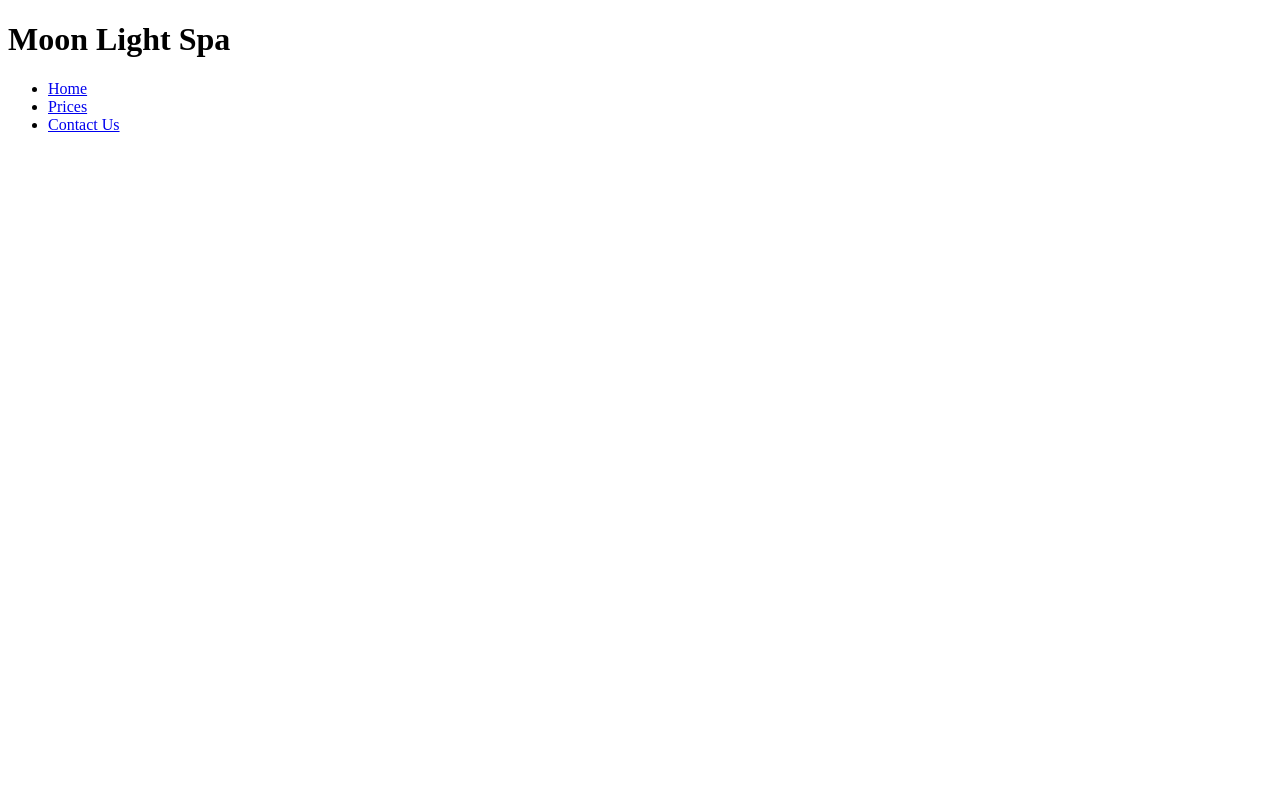
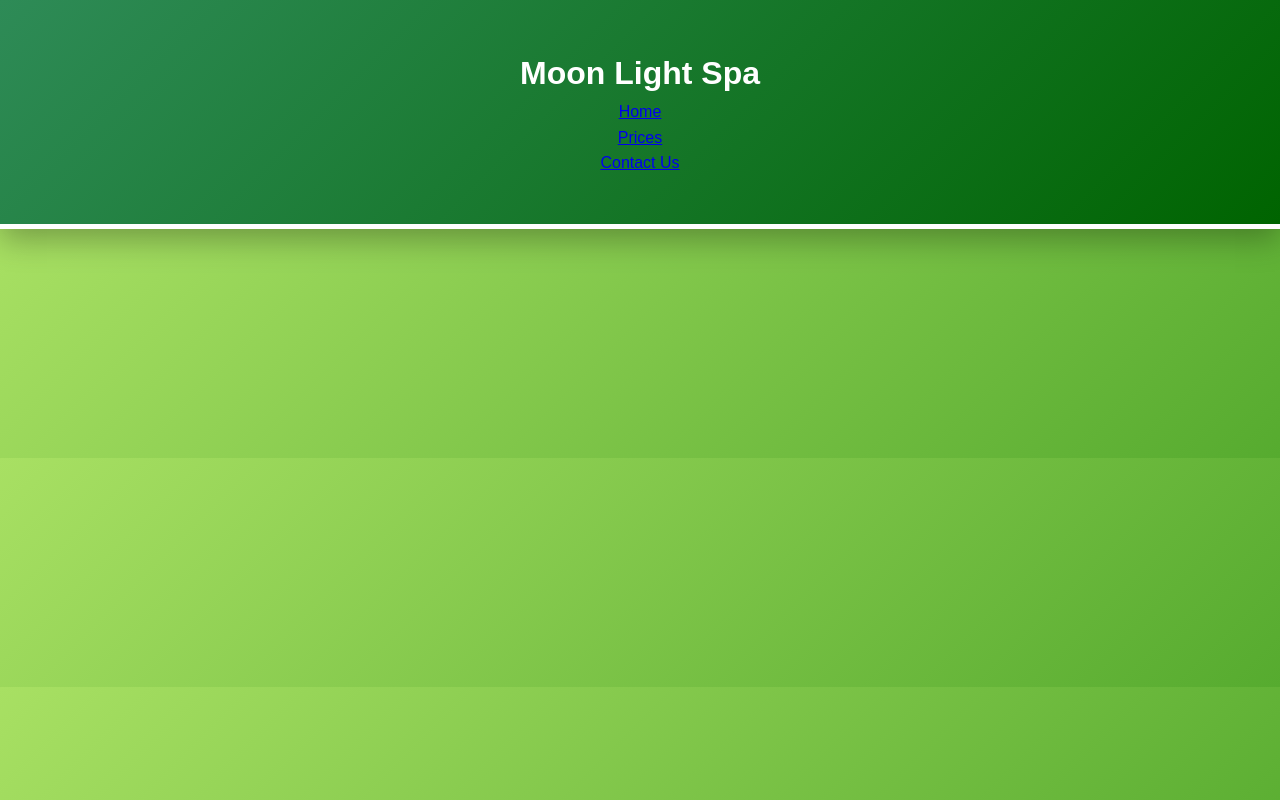
Before and after one commit to Ozi-cheri/moon-light-spa, a plain HTML site: page index.html in a window 1280 px wide. Drawn offline with Linux system fonts and the light colour scheme; files that its build step writes are made by us from their sources.

Commit message:
Add styles to the navigation links and body

```diff
--- a/assets/css/styles.css
+++ b/assets/css/styles.css
@@ -0,0 +1,24 @@
+/* Basic  */
+body, h1, h2, h3, p, ul, table, td, th, form, img {
+    margin: 0;
+    padding: 0;
+}
+
+/* Body  */
+body {
+    font-family: 'Arial', sans-serif;
+    background: linear-gradient(135deg, #a8e063, #56ab2f);
+    color: #333;
+    line-height: 1.6;
+}
+
+/* Header area */
+header {
+    background: linear-gradient(135deg, #2e8b57, #006400);
+    color: #fff;
+    padding: 3rem 0;
+    text-align: center;
+    box-shadow: 0 10px 30px rgba(0, 0, 0, 0.3);
+    border-bottom: 5px solid #fff;
+    position: relative;
+}
--- a/index.html
+++ b/index.html
@@ -4,7 +4,7 @@
     <meta charset="UTF-8">
     <meta name="viewport" content="width=device-width, initial-scale=1.0">
     <title>Moon Light Spa-Home</title>
-    <link rel="stylesheet" href="styles.css">
+    <link rel="stylesheet" href="assets/css/styles.css">
 </head>
 <body>
     <header>
```
